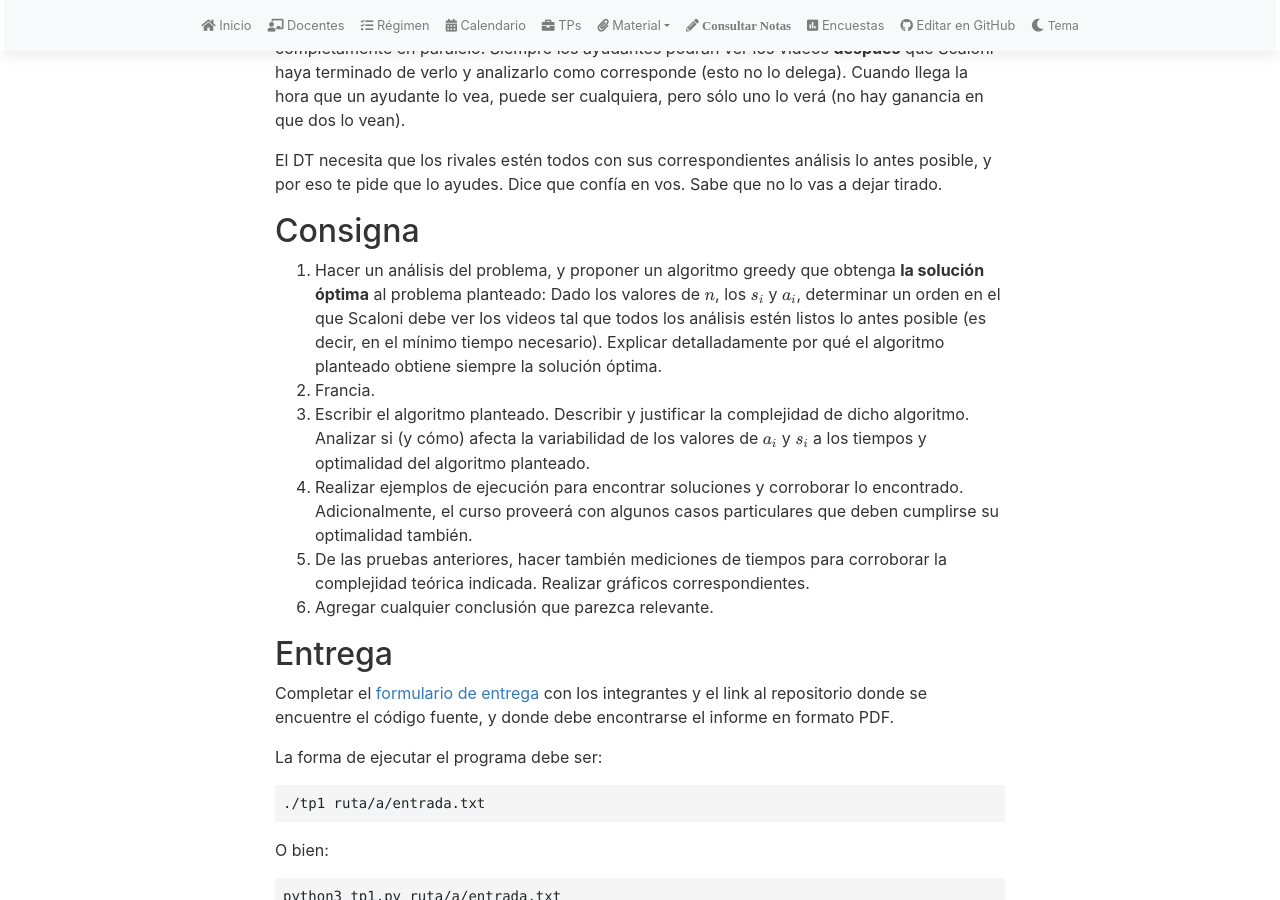
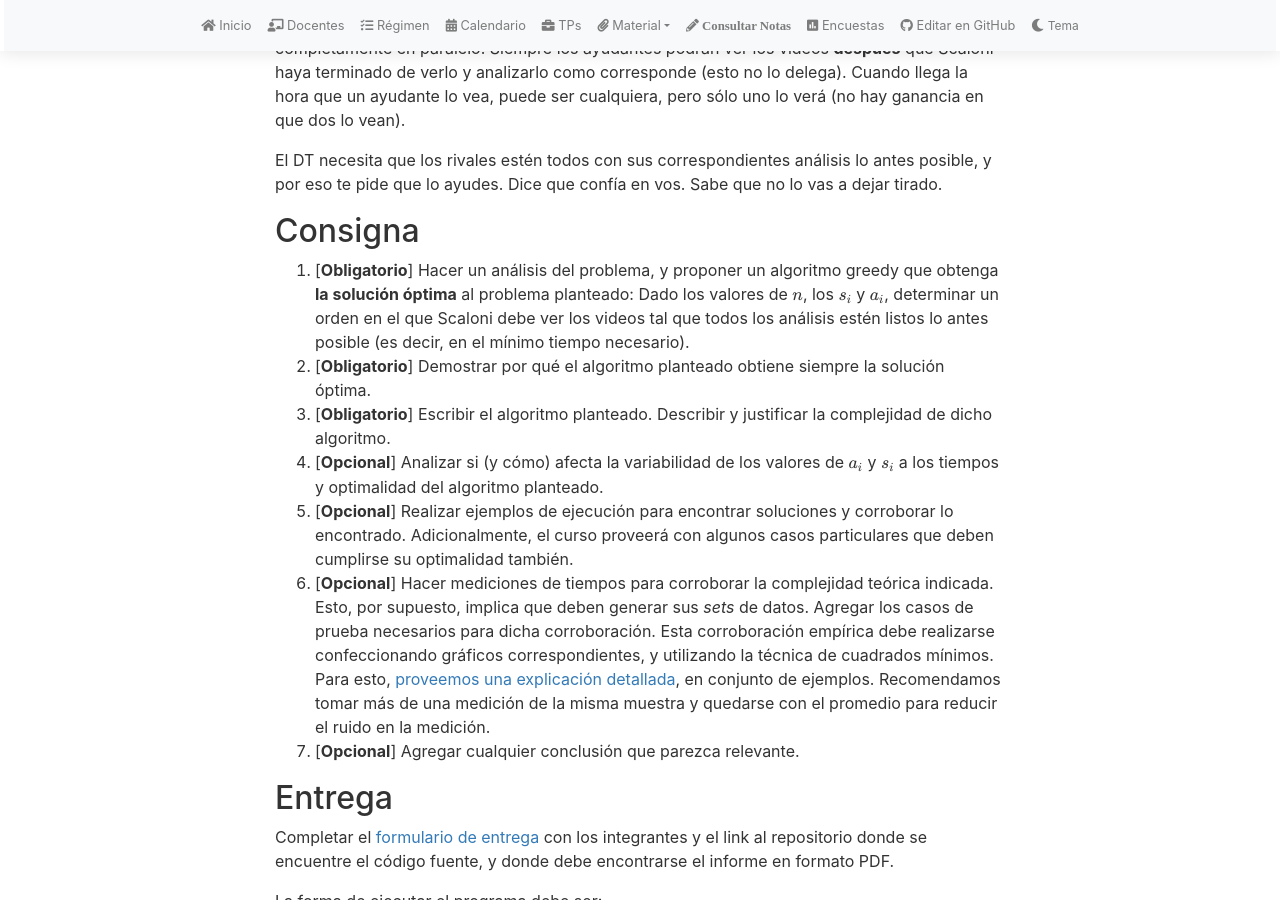
Before and after one commit to algoritmos-rw/tda_bg, a Jekyll site: the page built from tps/2026_1/tp1.md, in a window 1280 px wide and 900 px high, scrolled down 406 px. Built offline with Jekyll 4.4.1, drawn with Linux system fonts in a browser that asks for light colours; nearby versions of some CDN libraries; our own code applies the rules of GitHub Pages for plain Markdown files; some of the changed text lies outside the part shown.

Commit message:
Actualización de tp1 con opcionales

```diff
--- a/tps/2026_1/tp1.md
+++ b/tps/2026_1/tp1.md
@@ -35,13 +35,15 @@ vas a dejar tirado.
 
 ## Consigna
 
-1. Hacer un análisis del problema, y proponer un algoritmo greedy que obtenga **la solución óptima** al problema planteado: Dado los valores de $$n$$, los $$s_i$$ y $$a_i$$, determinar un orden en el que
-Scaloni debe ver los videos tal que todos los análisis estén listos lo antes posible (es decir, en el mínimo tiempo necesario). Explicar detalladamente por qué el algoritmo planteado obtiene siempre la solución óptima.
-2. Francia.
-3. Escribir el algoritmo planteado. Describir y justificar la complejidad de dicho algoritmo. Analizar si (y cómo) afecta la variabilidad de los valores de $$a_i$$ y $$s_i$$ a los tiempos y optimalidad del algoritmo planteado.
-4. Realizar ejemplos de ejecución para encontrar soluciones y corroborar lo encontrado. Adicionalmente, el curso proveerá con algunos casos particulares que deben cumplirse su optimalidad también.
-5. De las pruebas anteriores, hacer también mediciones de tiempos para corroborar la complejidad teórica indicada. Realizar gráficos correspondientes.
-6. Agregar cualquier conclusión que parezca relevante.
+1. [**Obligatorio**] Hacer un análisis del problema, y proponer un algoritmo greedy que obtenga **la solución óptima** al problema planteado: Dado los valores de $$n$$, los $$s_i$$ y $$a_i$$, determinar un orden en el que
+Scaloni debe ver los videos tal que todos los análisis estén listos lo antes posible (es decir, en el mínimo tiempo necesario).
+2. [**Obligatorio**] Demostrar por qué el algoritmo planteado obtiene siempre la solución óptima.
+3. [**Obligatorio**] Escribir el algoritmo planteado. Describir y justificar la complejidad de dicho algoritmo.
+4. [**Opcional**] Analizar si (y cómo) afecta la variabilidad de los valores de $$a_i$$ y $$s_i$$ a los tiempos y optimalidad del algoritmo planteado.
+5. [**Opcional**] Realizar ejemplos de ejecución para encontrar soluciones y corroborar lo encontrado. Adicionalmente, el curso proveerá con algunos casos particulares que deben cumplirse su optimalidad también.
+6. [**Opcional**] Hacer mediciones de tiempos para corroborar la complejidad teórica indicada. Esto, por supuesto, implica que deben generar sus _sets_ de datos.
+Agregar los casos de prueba necesarios para dicha corroboración. Esta corroboración empírica debe realizarse confeccionando gráficos correspondientes, y utilizando la técnica de cuadrados mínimos. Para esto, [proveemos una explicación detallada](https://github.com/algoritmos-rw/tda_ejemplos/blob/main/analisis_complejidad/cuadrados_minimos.ipynb), en conjunto de ejemplos. Recomendamos tomar más de una medición de la misma muestra y quedarse con el promedio para reducir el ruido en la medición.
+7. [**Opcional**] Agregar cualquier conclusión que parezca relevante.
 
 ## Entrega
 
@@ -82,3 +84,9 @@ La nota del trabajo práctico tendrá en cuenta tanto la presentación y calidad
 como también el desarrollo del trabajo. No será lo mismo un trabajo realizado con lo mínimo
 indispensable, que uno bien presentado, analizado, y probado con diferentes volúmenes, _set_ de
 datos, o estrategias de generación de _sets_, en el caso que corresponda.
+
+Sobre puntos obligatorios y opcionales:
+* La idea de hacer electivos algunos puntos es que aquellos grupos que consideren que estos trabajos no hacen a su formación, simplemente hagan lo mínimo, y quienes consideren que este desarrollo les puede aportar (especialmente para materias futuras) o bien quieran resolver un problema utilizando lo visto en la materia, tengan un lugar para hacerlo.
+* Los puntos opcionales no son necesarios para aprobar, pero cada uno contribuye a tener mejor nota.
+* En caso que los puntos obligatorios no estén aprobables, se reenviará a reentrega. Si un punto opcional no está aprobable simplemente se considerará para la nota del trabajo práctico (eventualmente, según el detalle de lo que corresponda, podría reentregarse para mejorar nota).
+* Para la fecha de entrega, los puntos obligatorios deben estar hechos. En caso de no hacerse, se dará una única semana (sin posibilidad de extensión) para que estos puntos (y solo estos, no los electivos) estén completados para tener un máximo de 4 de nota, y en caso de no encontrarse en condiciones de aprobar, el trabajo quedará desaprobado (y de allí la cursada).
```
